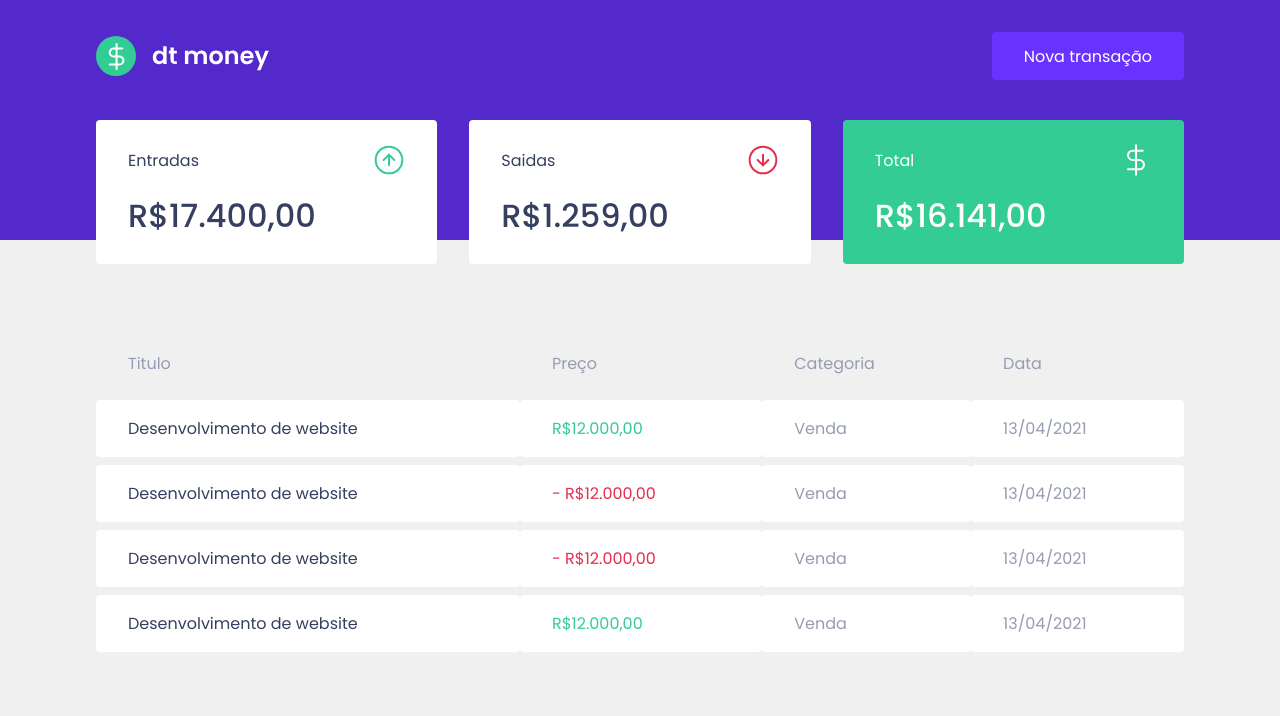
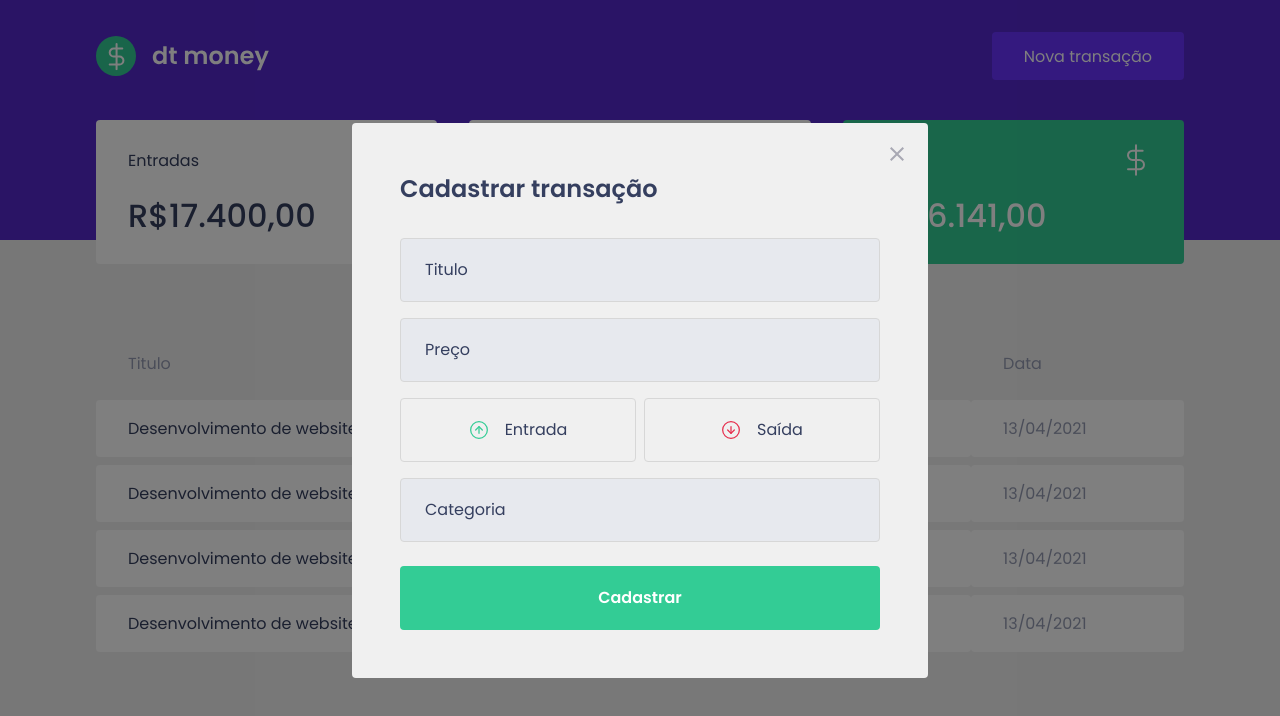
Before and after one commit to MateusGN/dtmoney, a React (Create React App) app: page / in a window 1280 px wide. Both pictures are taken after a click on the button "Nova transação". Shown: the top 716 px of the page. Built offline with nearby package versions, Linux system fonts and the light colour scheme; no server answers; what miragejs would draw is missing.

Commit message:
Modal and Form

```diff
--- a/package.json
+++ b/package.json
@@ -4,8 +4,10 @@
   "private": true,
   "dependencies": {
     "axios": "^0.25.0",
+    "polished": "^4.1.4",
     "react": "^17.0.2",
     "react-dom": "^17.0.2",
+    "react-modal": "^3.14.4",
     "react-scripts": "5.0.0",
     "styled-components": "^5.3.3",
     "web-vitals": "^2.1.0"
@@ -24,6 +26,7 @@
     "@types/node": "^16.7.13",
     "@types/react": "^17.0.20",
     "@types/react-dom": "^17.0.9",
+    "@types/react-modal": "^3.13.1",
     "@types/styled-components": "^5.1.21",
     "miragejs": "^0.1.43",
     "typescript": "^4.4.2"
--- a/src/App.tsx
+++ b/src/App.tsx
@@ -1,14 +1,36 @@
-import React from "react";
+import React, { useState } from "react";
 import { Dashboard } from "./components/Dashboard";
 import { Header } from "./components/Header";
 import { GlobalStyle } from "./styles/global";
+import Modal from "react-modal";
+import { NewTransactionModal } from "./components/NewTransactionModal";
+
+Modal.setAppElement("#root");
 
 export function App() {
+  const [isNewTransactionModalOpen, setIsNewTransactionModalOpen] =
+    useState(false);
+
+  function handleOpenNewTransactionModal() {
+    setIsNewTransactionModalOpen(true);
+  }
+
+  function handleCloseNewTransactionModal() {
+    setIsNewTransactionModalOpen(false);
+  }
+
   return (
     <>
       <GlobalStyle />
-      <Header />
+
+      <Header onOpenNewTransactionModal={handleOpenNewTransactionModal} />
+
       <Dashboard />
+
+      <NewTransactionModal
+        isOpen={isNewTransactionModalOpen}
+        onRequestClose={handleCloseNewTransactionModal}
+      />
     </>
   );
 }
--- a/src/components/Header/index.tsx
+++ b/src/components/Header/index.tsx
@@ -1,13 +1,19 @@
 import { Container, Content } from "./styles";
 import logoImg from "../../assets/logo.svg";
 
-export function Header() {
+interface HeaderProps {
+  onOpenNewTransactionModal: () => void;
+}
+
+export function Header({ onOpenNewTransactionModal }: HeaderProps) {
   return (
     <Container>
       <Content>
         <img src={logoImg} alt="dt money" />
 
-        <button type="button">Nova transação</button>
+        <button type="button" onClick={onOpenNewTransactionModal}>
+          Nova transação
+        </button>
       </Content>
     </Container>
   );
--- /dev/null
+++ b/src/components/NewTransactionModal/index.tsx
@@ -0,0 +1,53 @@
+import Modal from "react-modal";
+import closeImg from "../../assets/close.svg";
+import incomeImg from "../../assets/income.svg";
+import outcomeImg from "../../assets/outcome.svg";
+import { Container, TransactionTypeContainer } from "./styles";
+
+interface NewTransactionModalProps {
+  isOpen: boolean;
+  onRequestClose: () => void;
+}
+
+export function NewTransactionModal({
+  isOpen,
+  onRequestClose,
+}: NewTransactionModalProps) {
+  return (
+    <Modal
+      isOpen={isOpen}
+      onRequestClose={onRequestClose}
+      overlayClassName="react-modal-overlay"
+      className="react-modal-content"
+    >
+      <button
+        type="button"
+        onClick={onRequestClose}
+        className="react-modal-close"
+      >
+        <img src={closeImg} alt="Fechar modal" />
+      </button>
+      <Container>
+        <h2>Cadastrar transação</h2>
+
+        <input placeholder="Titulo" />
+        <input placeholder="Preço" type="number" />
+
+        <TransactionTypeContainer>
+          <button type="button">
+            <img src={incomeImg} alt="Entrada" />
+            <span>Entrada</span>
+          </button>
+          <button type="button">
+            <img src={outcomeImg} alt="Saída" />
+            <span>Saída</span>
+          </button>
+        </TransactionTypeContainer>
+
+        <input placeholder="Categoria" />
+
+        <button type="submit">Cadastrar</button>
+      </Container>
+    </Modal>
+  );
+}
--- /dev/null
+++ b/src/components/NewTransactionModal/styles.ts
@@ -0,0 +1,86 @@
+import styled from "styled-components";
+import { darken } from "polished";
+
+export const Container = styled.form`
+  h2 {
+    color: var(--text-title);
+    font-size: 1.5rem;
+    margin-bottom: 2rem;
+  }
+
+  input {
+    width: 100%;
+    padding: 0 1.5rem;
+    height: 4rem;
+    border-radius: 0.25rem;
+
+    border: 1px solid #d7d7d7;
+    background-color: #e7e9ee;
+
+    font-weight: 400;
+    font-size: 1rem;
+
+    &::placeholder {
+      color: var(--text-title);
+    }
+
+    & + input {
+      margin-top: 1rem;
+    }
+  }
+  button[type="submit"] {
+    width: 100%;
+    padding: 0 1.5rem;
+    height: 4rem;
+    background-color: var(--green);
+    color: #fff;
+    border-radius: 0.25rem;
+    border: 0;
+    font-size: 1rem;
+    margin-top: 1.5rem;
+    font-weight: 600;
+
+    transition: filter 0.2s;
+
+    &:hover {
+      filter: brightness(0.9);
+    }
+  }
+`;
+
+export const TransactionTypeContainer = styled.div`
+  margin: 1rem 0;
+  display: grid;
+  grid-template-columns: 1fr 1fr;
+  gap: 0.5rem;
+
+  button {
+    height: 4rem;
+    border: 1px solid #d7d7d7;
+    border-radius: 0.25rem;
+
+    background: transparent;
+
+    display: flex;
+    align-items: center;
+    justify-content: center;
+
+    transition: border-color 0.2s;
+
+    &:hover {
+      border-color: ${darken(0.1, "#D7D7D7")};
+    }
+
+    img {
+      width: 20px;
+      height: 20px;
+    }
+
+    span {
+      display: inline-block;
+      margin-left: 1rem;
+      font-size: 1rem;
+      color: var(--text-title);
+    }
+  }
+`;
--- a/src/styles/global.ts
+++ b/src/styles/global.ts
@@ -53,4 +53,41 @@
     opacity: 0.6;
     cursor: not-allowed;
   }
+
+  .react-modal-overlay {
+    background: rgba(0,0,0,0.5);
+
+    position: fixed;
+    top: 0;
+    bottom: 0;
+    right: 0;
+    left: 0;
+
+    display: flex;
+    align-items: center;
+    justify-content: center;
+  }
+
+  .react-modal-content {
+    width: 100%;
+    max-width: 576px;
+    background: var(--background);
+    padding: 3rem;
+    position: relative;
+    border-radius: 0.25rem;
+  }
+
+  .react-modal-close{
+    position: absolute;
+    right: 1.5rem;
+    top: 1.5rem;
+    border: 0;
+    background: transparent;
+
+    transition: filter 0.2s;
+
+    &:hover {
+      filter: brightness(0.7);
+    }
+  }
 `;
```
Also changed, not shown: 1 other file (tests, documents, lock files or other folders).
